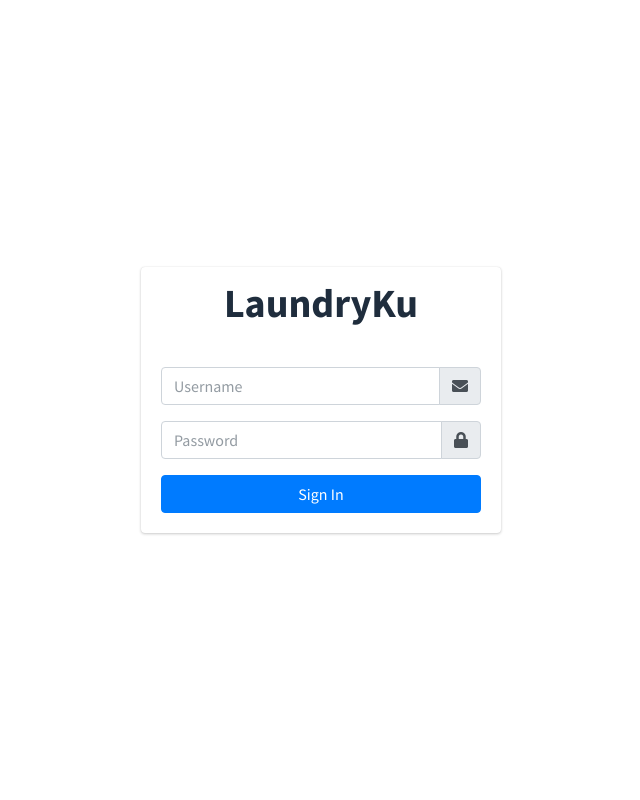
After one commit to ktyudha/lspjwd, a PHP site: the page made by cektiket/index copy.php in a window 1280 px wide. The commit adds this page. Shown: the whole page, without its empty margins (319-959 px from the left). Run offline with PHP 8.4, Linux system fonts and the light colour scheme; some libraries are stand-ins or nearby versions.

Commit message:
perbaiki bug

```diff
--- a/assets/db/action.php
+++ b/assets/db/action.php
@@ -85,7 +85,7 @@ if (isset($_POST['cektiket'])) {
     $nik = $_POST['nik'];
     $kelas = $_POST['kelas'];
 
-    $sql = "SELECT * FROM bustiket WHERE nama = '$nama' and nik = '$nik'";
+    $sql = "SELECT * FROM bustiket WHERE nama = '$nama' and nik = '$nik' and  kelas = '$kelas'";
     $query = mysqli_query($conn, $sql);
     $cek = mysqli_num_rows($query);
 
--- a/carosel.php
+++ b/carosel.php
@@ -9,21 +9,21 @@
         </div>
         <div class="carousel-inner rounded">
             <div class="carousel-item active" data-bs-interval="10000">
-                <img src="assets/img/bisnis-1.png" class="img-fluid d-block w-100" alt="...">
+                <img src="assets/img/bisnis/bisnis-1.png" class="img-fluid d-block w-100" alt="...">
                 <div class="carousel-caption d-none d-md-block">
                     <h5>Kelas Penumpang Bisnis</h5>
                     <p>Seat Penumpang bangku 2-2 sehingga lebih lebar</p>
                 </div>
             </div>
             <div class="carousel-item" data-bs-interval="2000">
-                <img src="assets/img/ekonomi-1.png" class="d-block w-100" alt="...">
+                <img src="assets/img/ekonomi/ekonomi-1.png" class="d-block w-100" alt="...">
                 <div class="carousel-caption d-none d-md-block">
                     <h5>Kelas Penumpang Ekonomi</h5>
                     <p>Seat penumpang tiga di kanan dan dua di kiri (3-2)</p>
                 </div>
             </div>
             <div class="carousel-item">
-                <img src="assets/img/eksekutif-1.png" class="d-block w-100" alt="...">
+                <img src="assets/img/eksekutif/eksekutif-1.png" class="d-block w-100" alt="...">
                 <div class="carousel-caption d-none d-md-block">
                     <h5>Kelas Penumpang Eksekutif</h5>
                     <p>Model sleeping seat</p>
--- /dev/null
+++ b/cektiket/index copy.php
@@ -0,0 +1,64 @@
+<!DOCTYPE html>
+<html lang="en">
+
+<head>
+  <meta charset="utf-8">
+  <meta name="viewport" content="width=device-width, initial-scale=1">
+  <link rel="shortcut icon" href="../assets/img/smartlaundry.png" type="image/x-icon">
+  <title>Sign In LaundryKu</title>
+
+  <!-- Google Font: Source Sans Pro -->
+  <link rel="stylesheet" href="https://fonts.googleapis.com/css?family=Source+Sans+Pro:300,400,400i,700&display=fallback">
+  <!-- Font Awesome -->
+  <link rel="stylesheet" href="../admin/app/plugins/fontawesome-free/css/all.min.css">
+  <!-- icheck bootstrap -->
+  <link rel="stylesheet" href="../admin/app/plugins/icheck-bootstrap/icheck-bootstrap.min.css">
+  <!-- Theme style -->
+  <link rel="stylesheet" href="../admin/app/dist/css/adminlte.min.css">
+</head>
+
+<body class="hold-transition login-page bg-white">
+  <div class="login-box">
+    <!-- /.login-logo -->
+    <div class="card">
+      <div class="card-header border-0 text-center">
+        <h1 class="h1"><b>LaundryKu</b></h1>
+      </div>
+      <div class="card-body">
+      <!-- <p class="login-box-msg">Don't Have Account? <a class="text-primary" href="../admin/signup" style="text-decoration:none;">Sign Up</a></p> -->
+        <form action="../assets/db/authentication.php" method="post">
+          <div class="input-group mb-3">
+            <input type="text" class="form-control" name="username" placeholder="Username" required>
+            <div class="input-group-append">
+              <div class="input-group-text">
+                <span class="fas fa-envelope"></span>
+              </div>
+            </div>
+          </div>
+          <div class="input-group mb-3">
+            <input type="password" class="form-control" name="password" placeholder="Password" required>
+            <div class="input-group-append">
+              <div class="input-group-text">
+                <span class="fas fa-lock"></span>
+              </div>
+            </div>
+          </div>
+          <button type="submit" class="btn btn-primary btn-block" id="signin" name="signin">Sign In</button>
+      </div>
+      </form>
+    </div>
+    <!-- /.card-body -->
+  </div>
+  <!-- /.card -->
+  </div>
+  <!-- /.login-box -->
+
+  <!-- jQuery -->
+  <script src="../admin/app/plugins/jquery/jquery.min.js"></script>
+  <!-- Bootstrap 4 -->
+  <script src="../admin/app/plugins/bootstrap/js/bootstrap.bundle.min.js"></script>
+  <!-- AdminLTE App -->
+  <script src="../admin/app/dist/js/adminlte.min.js"></script>
+</body>
+
+</html>
--- a/form/body.php
+++ b/form/body.php
@@ -112,7 +112,7 @@ $query = mysqli_query($conn, $sql);
                     <div class="col-md-4">
                         <div class="input-group">
                             <div class="input-group-text"><i class="fa-solid fa-person-cane"></i></div>
-                            <input type="text" class="form-control" id="lansia" name="lansia" onkeypress="return hanyaAngka(event)" placeholder="usia > 60 th" value="<?php echo $lansia; ?>"  onkeypress="return hanyaAngka(event)"required>
+                            <input type="text" class="form-control" id="lansia" name="lansia" onkeypress="return hanyaAngka(event)" placeholder="usia > 60 th" value="<?php echo $lansia; ?>" onkeypress="return hanyaAngka(event)" required>
                         </div>
                     </div>
                 </div>
@@ -141,7 +141,7 @@ $query = mysqli_query($conn, $sql);
                     </div>
                 </div>
                 <div class="form-check mb-3 was-validated">
-                    <input class="form-check-input" type="checkbox" id="check" name="check" require_once>
+                    <input class="form-check-input" type="checkbox" id="check" name="check" required>
                     <label class="col-form-check-label" for="check">Saya dan/atau rombongan telah membaca, memahami, dan setuju berdasarkan syarat dan ketentuan yang telah ditetapkan</label>
                 </div>
                 <div class="row">
@@ -149,7 +149,7 @@ $query = mysqli_query($conn, $sql);
                         <button type="submit" name="hitung" id="hitung" class="btn btn-success">Hitung Total Bayar</button>
                     </div>
                     <div class="d-grid gap-2 col-md-4 mx-auto">
-                        <button type="submit" name="pesan" id="pesan" class="btn btn-primary" <?php echo $isCalculated ? "" : "disabled"?>>Pesan Tiket</button>
+                        <button type="submit" name="pesan" id="pesan" class="btn btn-primary" <?php echo $isCalculated ? "" : "disabled" ?>>Pesan Tiket</button>
                     </div>
                     <div class="d-grid gap-2 col-md-4 mx-auto">
                         <button type="submit" name="cancel" id="cancel" class="btn btn-warning">Cancel</button>
--- a/tiket/tiket.php
+++ b/tiket/tiket.php
@@ -10,8 +10,11 @@ function rupiah($angka) {
     return $hasil_rupiah;
 }
 
+$cekKelas = $_SESSION['kelas'];
+$cekNik = $_SESSION['nik'];
 $ceknama = $_SESSION['nama'];
-$sql = "SELECT * FROM bustiket WHERE nama = '$ceknama'";
+
+$sql = "SELECT * FROM bustiket WHERE nama = '$ceknama' and kelas = '$cekKelas' and nik = '$cekNik'";
 $query = mysqli_query($conn, $sql);
 ?>
 
```
Also changed, not shown: harga.php (+17 -18 lines), teori.php (added, +11 -0 lines), assets/img/bisnis/bisnis-1.png (renamed from assets/img/bisnis-1.png), assets/img/bisnis/bisnis.png (renamed from assets/img/bisnis.png), assets/img/bisnis/inter-bisnis.jpg (added), assets/img/bisnis/inter-bisnis.png (added), assets/img/ekonomi/ekonomi-1.png (renamed from assets/img/ekonomi-1.png), assets/img/ekonomi/ekonomi.png (renamed from assets/img/ekonomi.png), assets/img/ekonomi/inter-ekonomi.jpg (added), assets/img/ekonomi/inter-ekonomi.png (added), assets/img/eksekutif/eksekutif-1.png (renamed from assets/img/eksekutif-1.png), assets/img/eksekutif/eksekutif.png (renamed from assets/img/eksekutif.png), assets/img/eksekutif/inter-eksekutif.jpg (added), assets/img/eksekutif/inter-eksekutif.png (added). Lines whose indentation alone changed are shown as unchanged.
